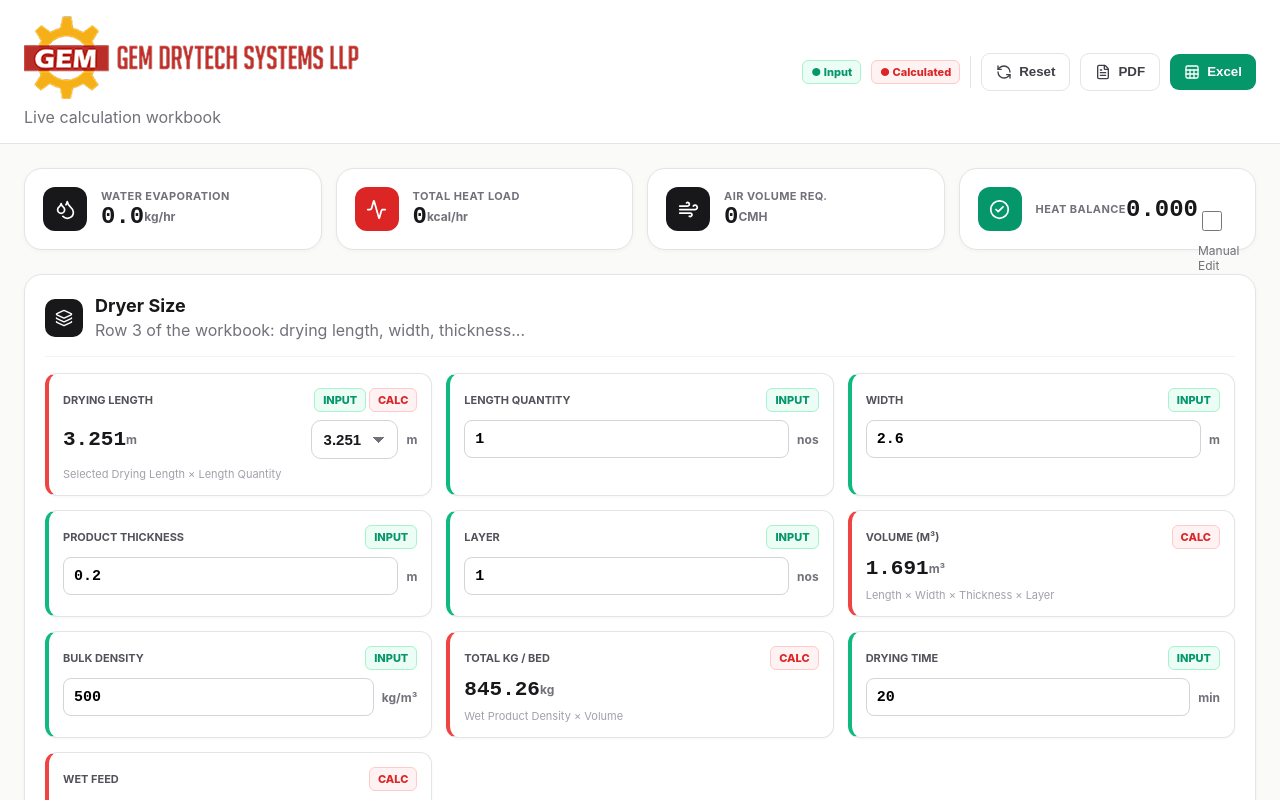
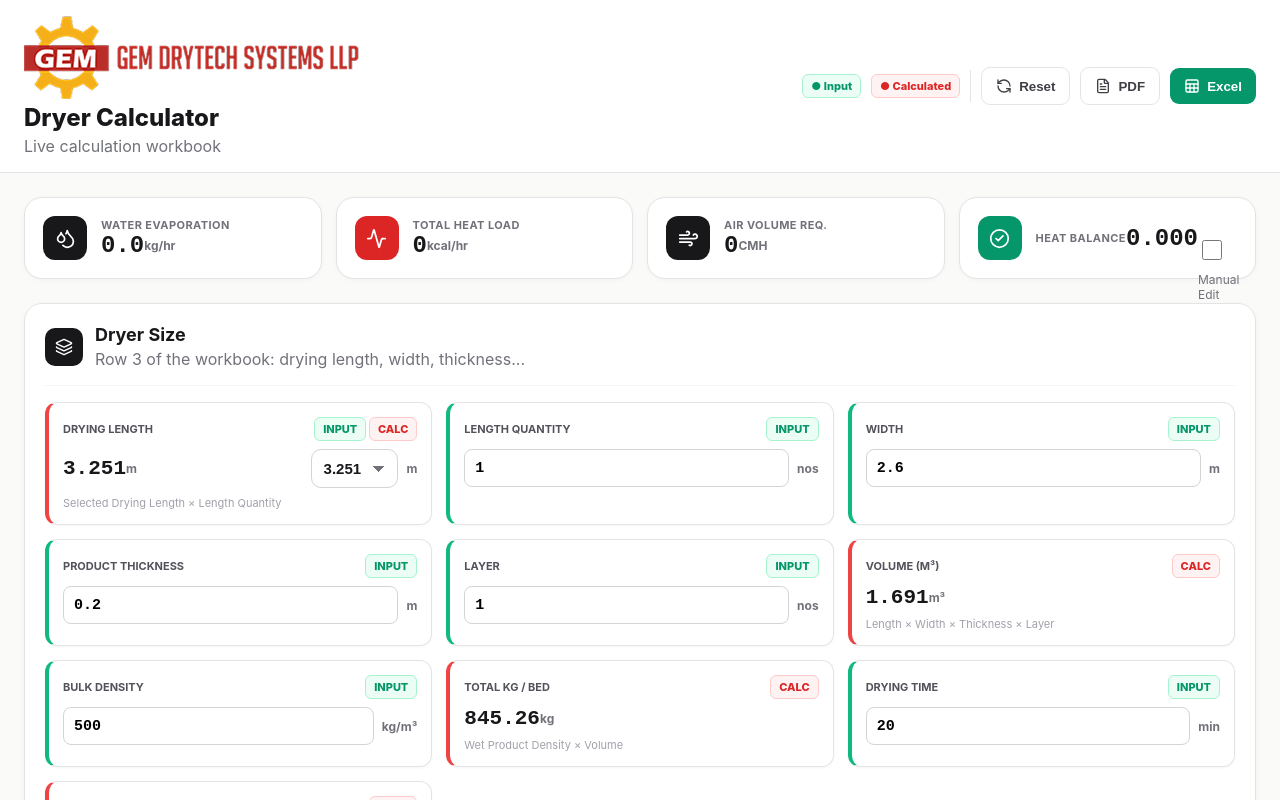
Before and after one commit to gemdrytech-stack/dryer-app-calculator, a React (Create React App) app: page / in a window 1280 px wide. Shown: the top 800 px of the page. Built offline with nearby package versions, Linux system fonts and the light colour scheme.

Commit message:
compilation

```diff
--- a/src/App.js
+++ b/src/App.js
@@ -286,7 +286,7 @@ export default function App() {
       fuelRows,
       calculatedHeatBalance
     };
-  }, [inputs]);
+  }, [inputs, manualHeatBalance, heatBalanceInput]);
 
   const fixedSummary = useMemo(() => {
     const rows = fixedItems.map((item) => ({
@@ -381,7 +381,7 @@ export default function App() {
               <img src={logo} alt="Gem Drytech Systems LLP" className="company-logo" />
 
               <div className="company-title">
-                <h1></h1>
+                <h1>Dryer Calculator</h1>
                 <p>Live calculation workbook</p>
               </div>
             </div>
@@ -687,7 +687,7 @@ export default function App() {
           </div>
         </Section> */}
 
-        <Section icon={Calculator} title="Input Data" subtitle="All editable input fields grouped section-wise." action={
+        <Section id="input-data-section" icon={Calculator} title="Input Data" subtitle="All editable input fields grouped section-wise." action={
           <button className="btn primary" onClick={downloadInputSectionPdf}>
             <FileText size={16} /> Download PDF
           </button>
```
